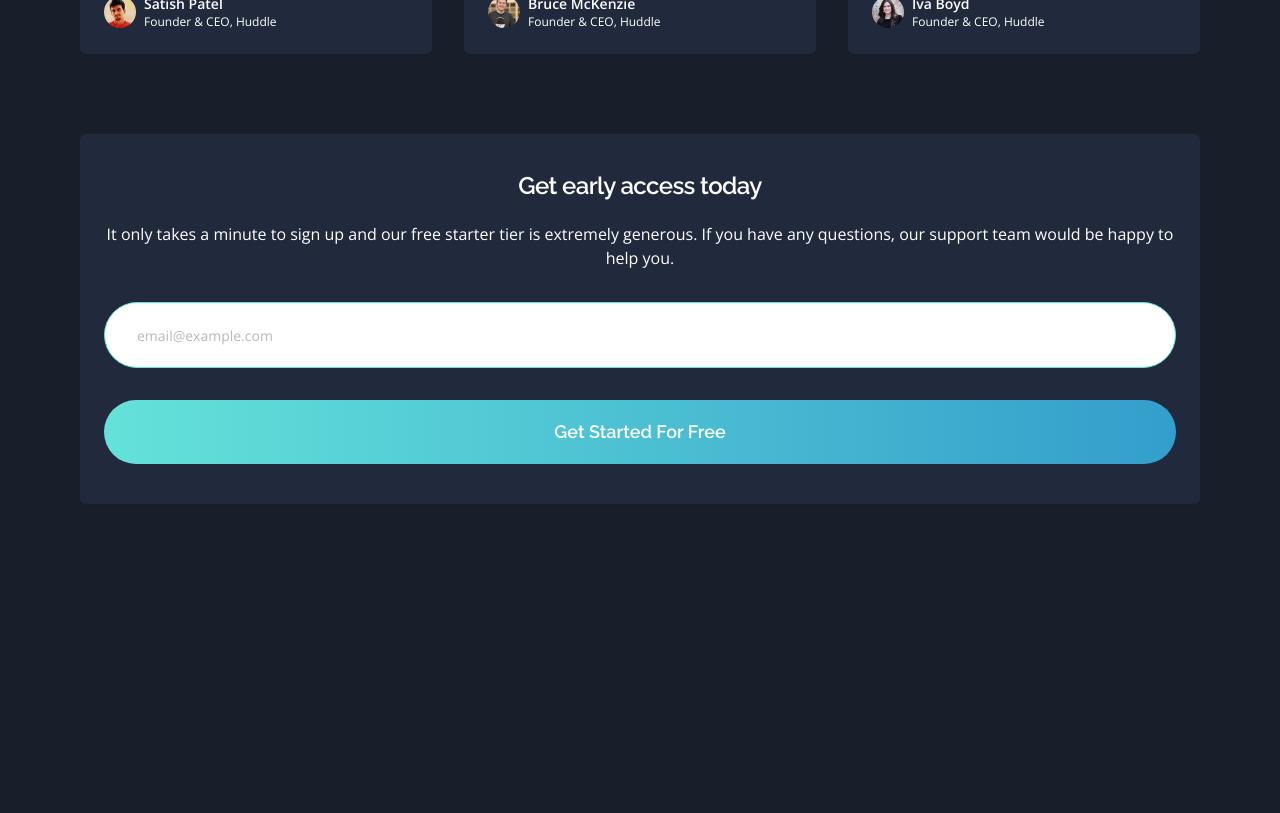
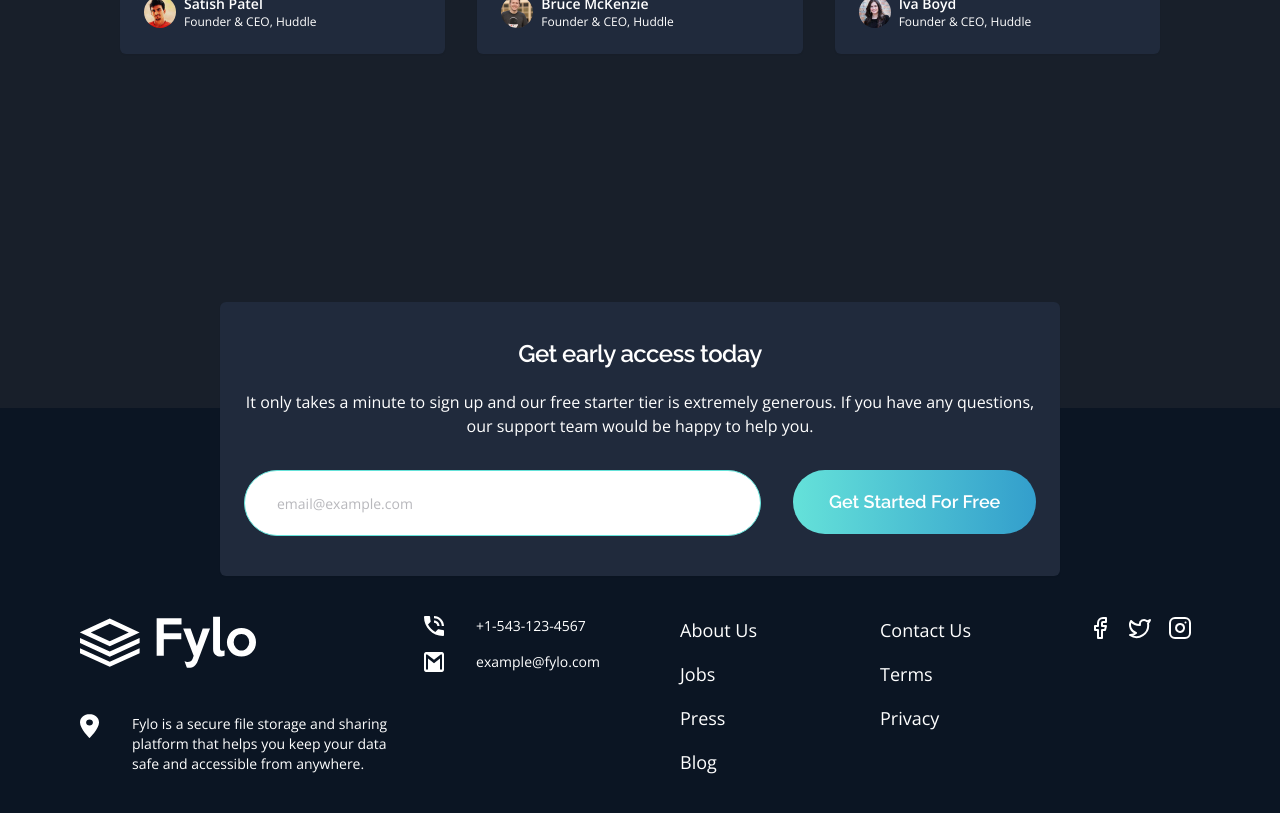
Before and after one commit to ahmedtarekabd/fm-fylo-landing-page, a Next.js app: page / in a window 1280 px wide. Shown: the part 2300-3113 px from the top of the page. Before the commit the page ends 2844 px from the top, so only its background shows below. Built offline with nearby package versions, Linux system fonts and the light colour scheme.

Commit message:
Add Footer section, Repositioning the early access card.

```diff
--- a/src/app/globals.css
+++ b/src/app/globals.css
@@ -84,7 +84,7 @@
 
 @layer base {
   * {
-    @apply border-border;
+    @apply border-border m-0;
   }
   body {
     @apply bg-background text-foreground;
--- a/src/app/layout.tsx
+++ b/src/app/layout.tsx
@@ -3,6 +3,7 @@ import { Open_Sans, Raleway } from "next/font/google";
 import "./globals.css";
 import { cn } from "@/lib/utils";
 import Navbar from "@/components/navbar";
+import Footer from "@/components/footer";
 
 const raleway = Raleway({
   subsets: ["latin"],
@@ -44,6 +45,7 @@ export default function RootLayout({
       >
         <Navbar />
         {children}
+        <Footer />
       </body>
     </html>
   );
--- a/src/components/early-access.tsx
+++ b/src/components/early-access.tsx
@@ -5,7 +5,7 @@ import { Input } from "./ui/input";
 
 const EarlyAccess = () => {
   return (
-    <Card className="flex flex-col items-center py-4 my-10">
+    <Card className="flex flex-col items-center py-4 my-10 lg:w-3/4 mx-auto relative top-52">
       <CardHeader>
         <CardTitle>Get early access today</CardTitle>
       </CardHeader>
@@ -15,14 +15,20 @@ const EarlyAccess = () => {
           extremely generous. If you have any questions, our support team would
           be happy to help you.
         </p>
-        <Input placeholder="email@example.com" className="w-full p-8 rounded-full bg-primary-foreground placeholder:opacity-50" />
+        {/* <div className="flex flex-col md:flex-row gap-8 justify-center"> */}
+        <div className="grid md:grid-cols-6 gap-8 w-full">
+          <Input
+            placeholder="email@example.com"
+            className="md:col-span-4 w-full p-8 rounded-full bg-primary-foreground placeholder:opacity-50"
+          />
           <Button
             variant={"gradient"}
             size={"lg"}
-          className="font-semibold w-full py-8 text-lg"
+            className="md:col-span-2 font-semibold w-full py-8 text-lg"
           >
             Get Started For Free
           </Button>
+        </div>
       </CardContent>
     </Card>
   );
--- a/src/components/footer.tsx
+++ b/src/components/footer.tsx
@@ -1,9 +1,94 @@
-import React from 'react'
+import { Facebook, Instagram, Twitter } from "lucide-react";
+import React from "react";
+import Link from "next/link";
+import logo from "@/public/assets/images/logo.svg";
+import location from "@/public/assets/images/icon-location.svg";
+import phone from "@/public/assets/images/icon-phone.svg";
+import email from "@/public/assets/images/icon-email.svg";
+import Image from "next/image";
 
 const Footer = () => {
   return (
-    <div>Footer</div>
-  )
-}
+    <footer className="bg-[hsl(216_53%_9%)] container pt-52 pb-12 grid grid-cols-1 lg:grid-cols-6 gap-20">
+      <div className="flex flex-col lg:flex-row gap-8 lg:col-span-3">
+        <div className="space-y-10">
+          <Link href="#" className="inline-block">
+            <Image priority src={logo} alt="Logo" />
+          </Link>
+          <div className="flex gap-8">
+            <Image
+              priority
+              src={location}
+              className="w-5 h-6 shrink-0"
+              alt="Logo"
+            />
+            <p className="text-sm">
+              Fylo is a secure file storage and sharing platform that helps you
+              keep your data safe and accessible from anywhere.
+            </p>
+          </div>
+        </div>
+        <div className="shrink-0 space-y-4">
+          <p className="flex gap-8 text-sm">
+            <Image
+              priority
+              src={phone}
+              className="w-5 h-5 shrink-0"
+              alt="Logo"
+            />
+            +1-543-123-4567
+          </p>
+          <p className="flex gap-8 text-sm">
+            <Image
+              priority
+              src={email}
+              className="w-5 h-5 shrink-0"
+              alt="Logo"
+            />
+            example@fylo.com
+          </p>
+        </div>
+      </div>
+      <div className="flex flex-col gap-4">
+        <Link href="#" className="text-lg font-light">
+          About Us
+        </Link>
+        <Link href="#" className="text-lg font-light">
+          Jobs
+        </Link>
+        <Link href="#" className="text-lg font-light">
+          Press
+        </Link>
+        <Link href="#" className="text-lg font-light">
+          Blog
+        </Link>
+      </div>
+      <div className="flex flex-col gap-4">
+        <Link href="#" className="text-lg font-light">
+          Contact Us
+        </Link>
+        <Link href="#" className="text-lg font-light">
+          Terms
+        </Link>
+        <Link href="#" className="text-lg font-light">
+          Privacy
+        </Link>
+      </div>
+      <div className="flex flex-col gap-4">
+        <div className="flex gap-4 justify-center">
+          <Link href="#" aria-label="Facebook">
+            <Facebook className="h-6 w-6" />
+          </Link>
+          <Link href="#" aria-label="Twitter">
+            <Twitter className="h-6 w-6" />
+          </Link>
+          <Link href="#" aria-label="Instagram">
+            <Instagram className="h-6 w-6" />
+          </Link>
+        </div>
+      </div>
+    </footer>
+  );
+};
 
-export default Footer
+export default Footer;
--- a/src/components/testimonials.tsx
+++ b/src/components/testimonials.tsx
@@ -4,7 +4,7 @@ import Image from "next/image";
 
 const Testimonials = () => {
   return (
-    <div className="flex flex-col lg:flex-row gap-8 my-20 relative">
+    <div className="flex flex-col lg:flex-row gap-8 mt-20 mx-10 relative">
       <div className="absolute -top-8 -left-2 -z-10">
         <Image
           src="/assets/images/bg-quotes.png"
--- a/tailwind.config.ts
+++ b/tailwind.config.ts
@@ -14,8 +14,8 @@ const config = {
     container: {
       center: true,
       padding: {
-        DEFAULT: "3rem",
-        sm: "3rem",
+        DEFAULT: "1.5rem",
+        sm: "2rem",
         lg: "4rem",
         xl: "5rem",
         "2xl": "6rem",
```
Lines whose indentation alone changed are shown as unchanged.
